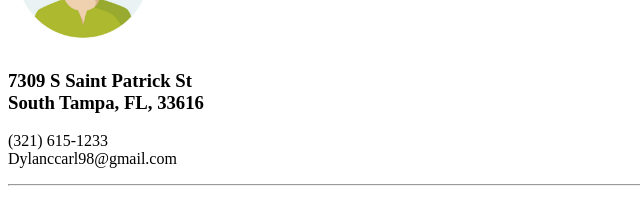
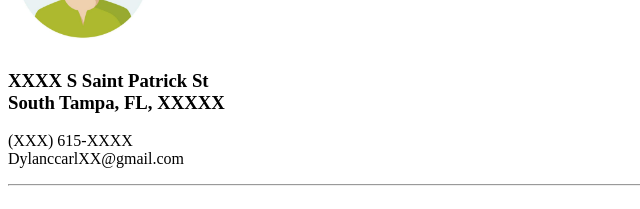
Before and after one commit to TrueCarl/html-resume, a plain HTML site: page index.html in a window 1280 px wide. Shown: the part 183-392 px from the top of the page, without its empty margins (0-640 px from the left). Drawn offline with Linux system fonts and the light colour scheme.

Commit message:
Update index.html
Update 1.01

```diff
--- a/index.html
+++ b/index.html
@@ -7,10 +7,10 @@
 <body>
     <h1>Dylan Carl</h1>
     <img src="./images/Profile picture.jpg" height="150" alt="avatar">
-    <h3 >7309 S Saint Patrick St<br>
-    South Tampa, FL, 33616</h3>
-    <p>(321) 615-1233<br>
-    Dylanccarl98@gmail.com</p>
+    <h3 >XXXX S Saint Patrick St<br>
+    South Tampa, FL, XXXXX</h3>
+    <p>(XXX) 615-XXXX<br>
+    DylanccarlXX@gmail.com</p>
 
     <hr>
 
```
